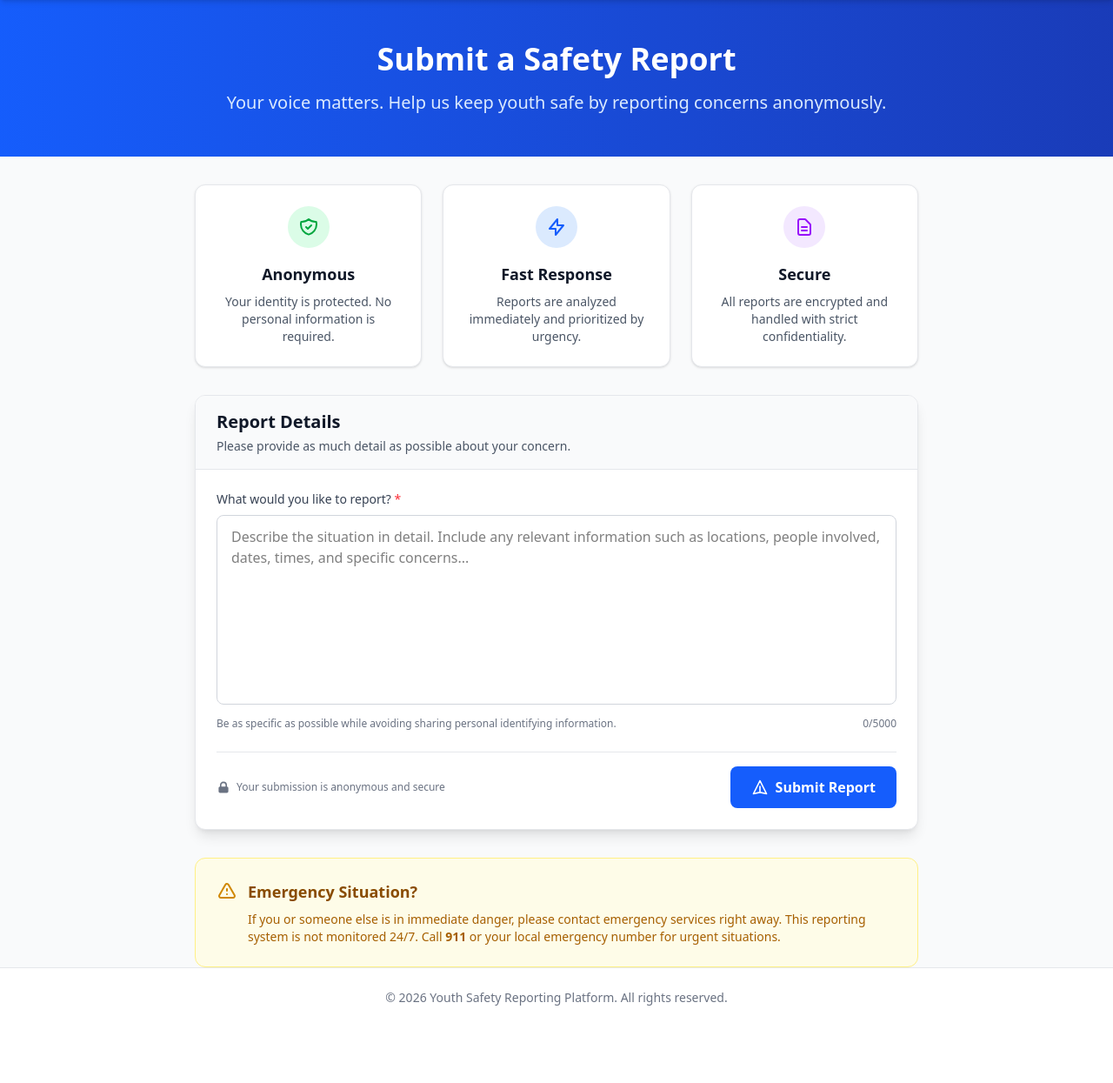
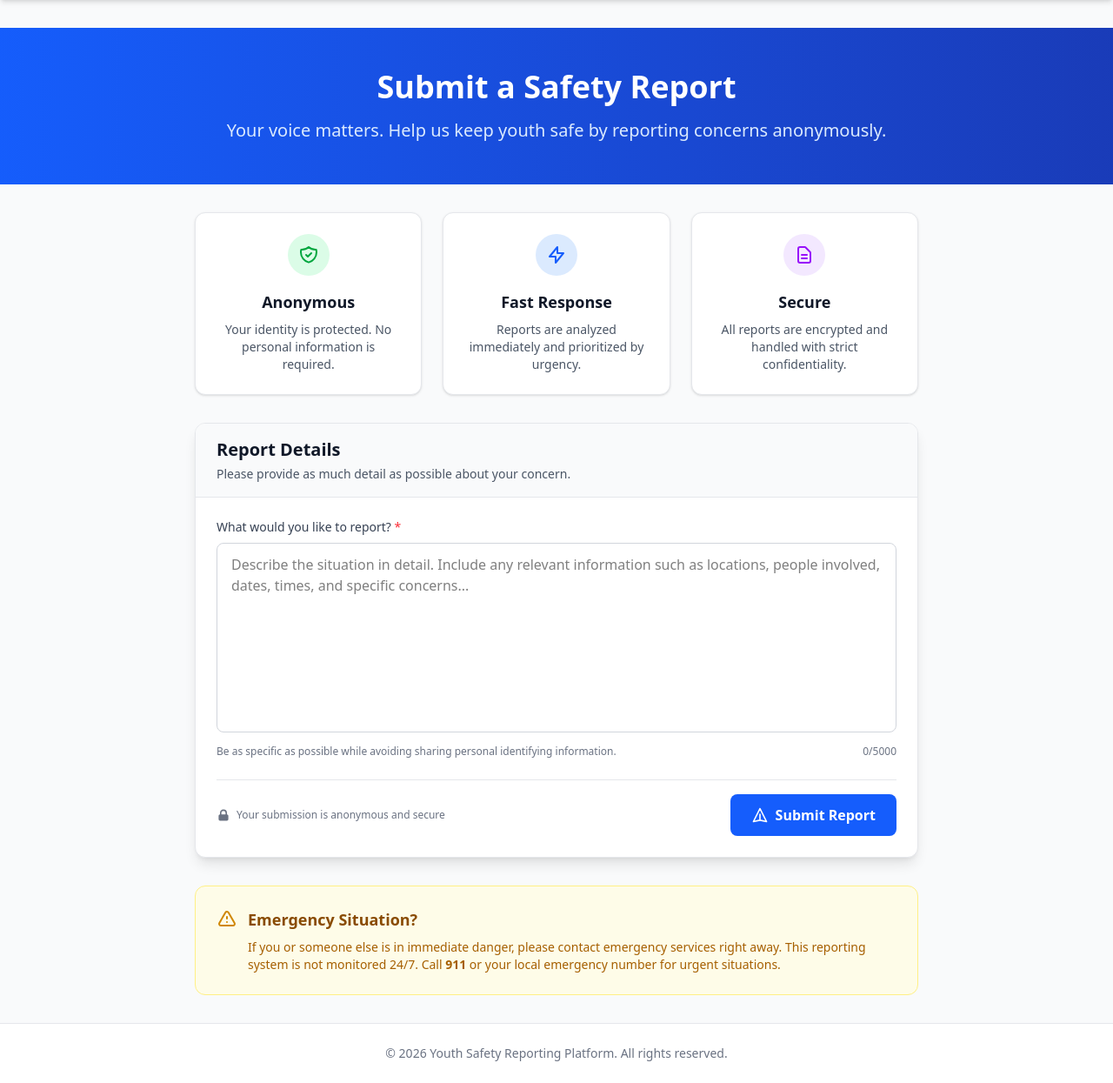
Before and after one commit to ibunceski/ISOK, a Laravel app: page / in a window 1280 px wide. Shown: the part 64-1309 px from the top of the page at 87% size. Before the commit the page ends 1220 px from the top, so only its background shows below. Run offline with Laravel 12, Linux system fonts and the light colour scheme; style sheets or scripts are compiled from the project's sources.

Commit message:
update branch

```diff
--- a/php-app/youth-platform-app/resources/views/layouts/app.blade.php
+++ b/php-app/youth-platform-app/resources/views/layouts/app.blade.php
@@ -88,7 +88,7 @@
     @endif
 
     <!-- Main Content -->
-    <main class="">
+    <main class="py-8">
         @yield('content')
     </main>
 
--- a/php-app/youth-platform-app/routes/web.php
+++ b/php-app/youth-platform-app/routes/web.php
@@ -21,6 +21,9 @@ Route::post('/logout', [LoginController::class, 'logout'])->name('logout')->midd
 Route::middleware(['auth', 'admin'])->prefix('admin')->name('admin.')->group(function () {
     Route::get('/dashboard', [DashboardController::class, 'index'])->name('dashboard');
     Route::get('/reports/{id}', [DashboardController::class, 'showReport'])->name('reports.show');
+    Route::get('/reports', function() {
+        return redirect()->route('admin.dashboard');
+    })->name('reports.index');
 });
 
 // Legacy route - redirect to admin dashboard for authenticated users
```
Also changed, not shown: 1 other file.
